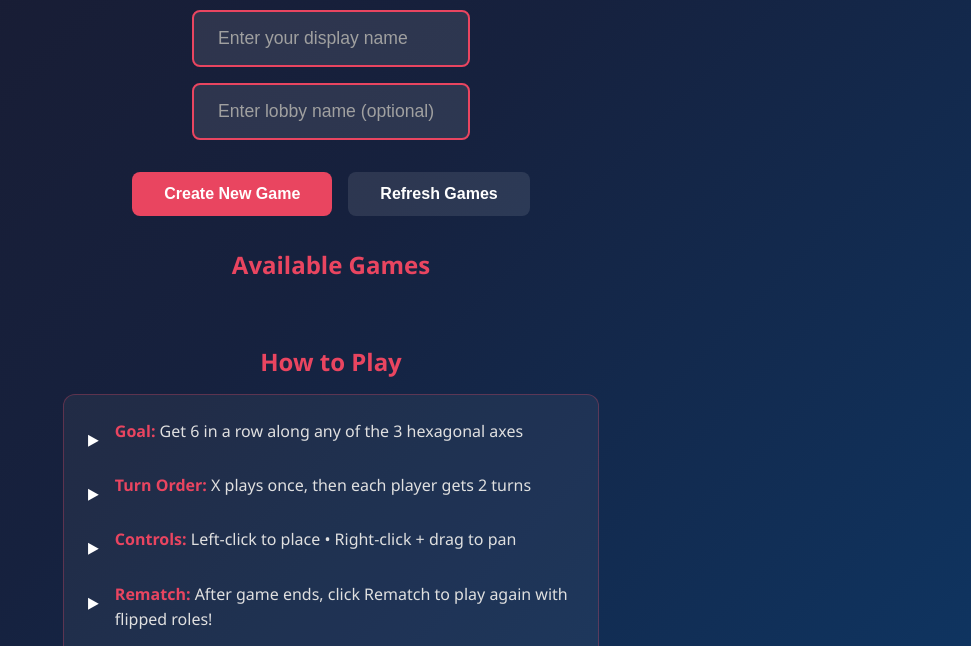
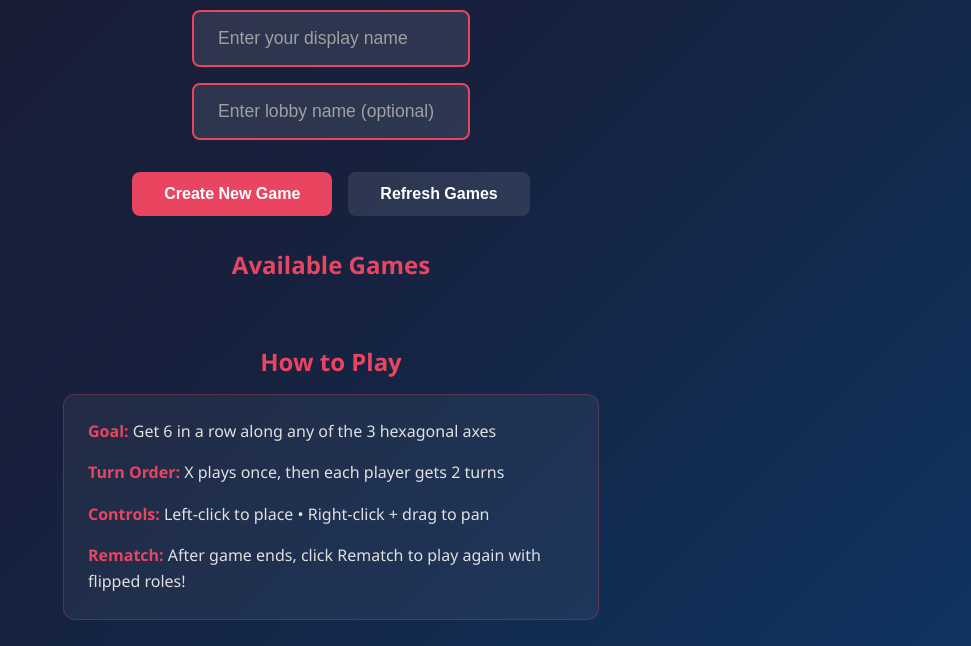
Before and after one commit to vaakxxx/Hexatoe, a website: page public/index.html in a window 1280 px wide. Shown: the part 154-800 px from the top of the page, without its empty margins (309-1280 px from the left). Drawn offline with nearby package versions, Linux system fonts and the light colour scheme; no server answers.

Commit message:
Update index.html
remove rule-icon span

```diff
--- a/public/index.html
+++ b/public/index.html
@@ -38,19 +38,15 @@
                     <h2>How to Play</h2>
                     <div class="rules-content">
                         <div class="rule-item">
-                            <span class="rule-icon">▸</span>
                             <span><strong>Goal:</strong> Get 6 in a row along any of the 3 hexagonal axes</span>
                         </div>
                         <div class="rule-item">
-                            <span class="rule-icon">▸</span>
                             <span><strong>Turn Order:</strong> X plays once, then each player gets 2 turns</span>
                         </div>
                         <div class="rule-item">
-                            <span class="rule-icon">▸</span>
                             <span><strong>Controls:</strong> Left-click to place • Right-click + drag to pan</span>
                         </div>
                         <div class="rule-item">
-                            <span class="rule-icon">▸</span>
                             <span><strong>Rematch:</strong> After game ends, click Rematch to play again with flipped roles!</span>
                         </div>
                     </div>
```
